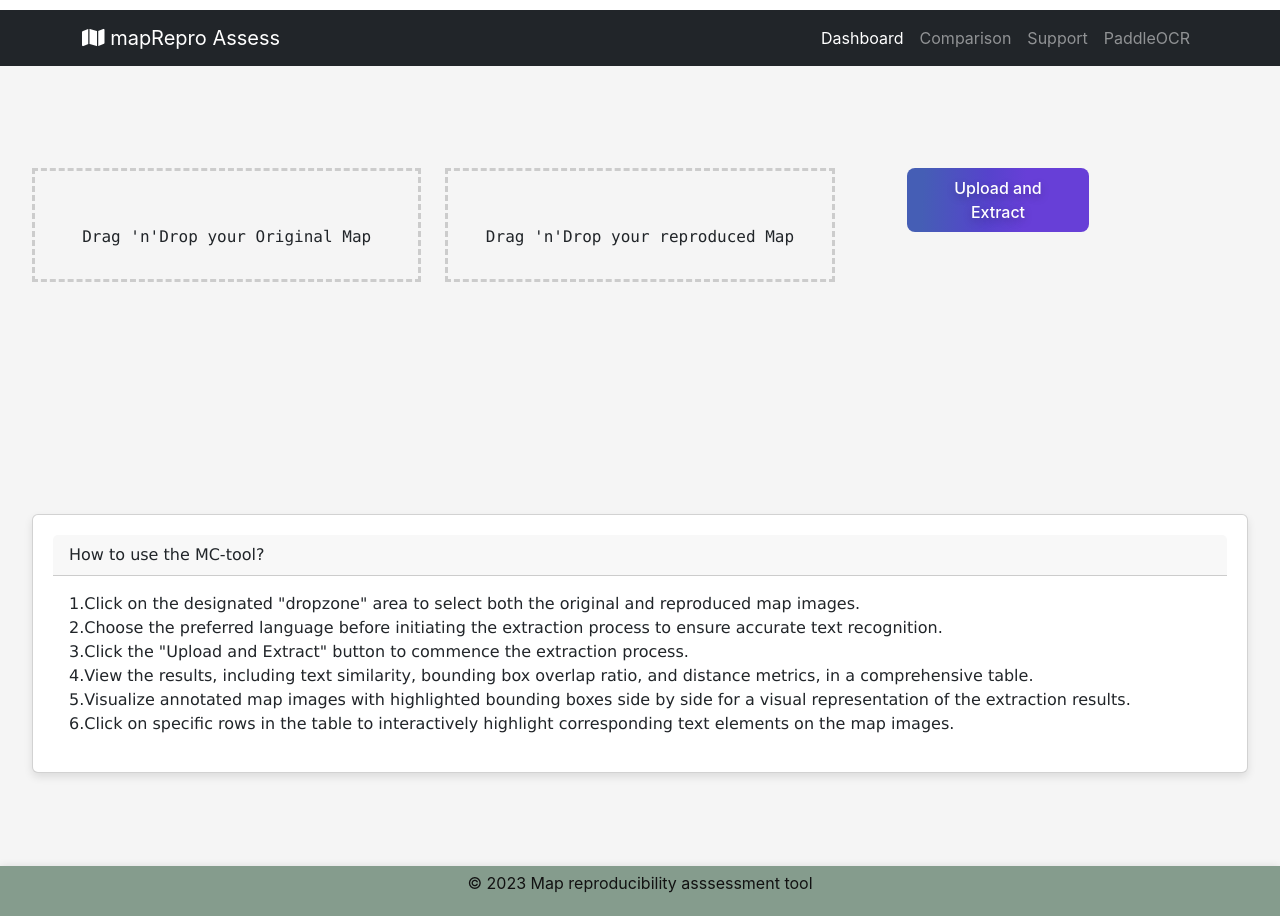
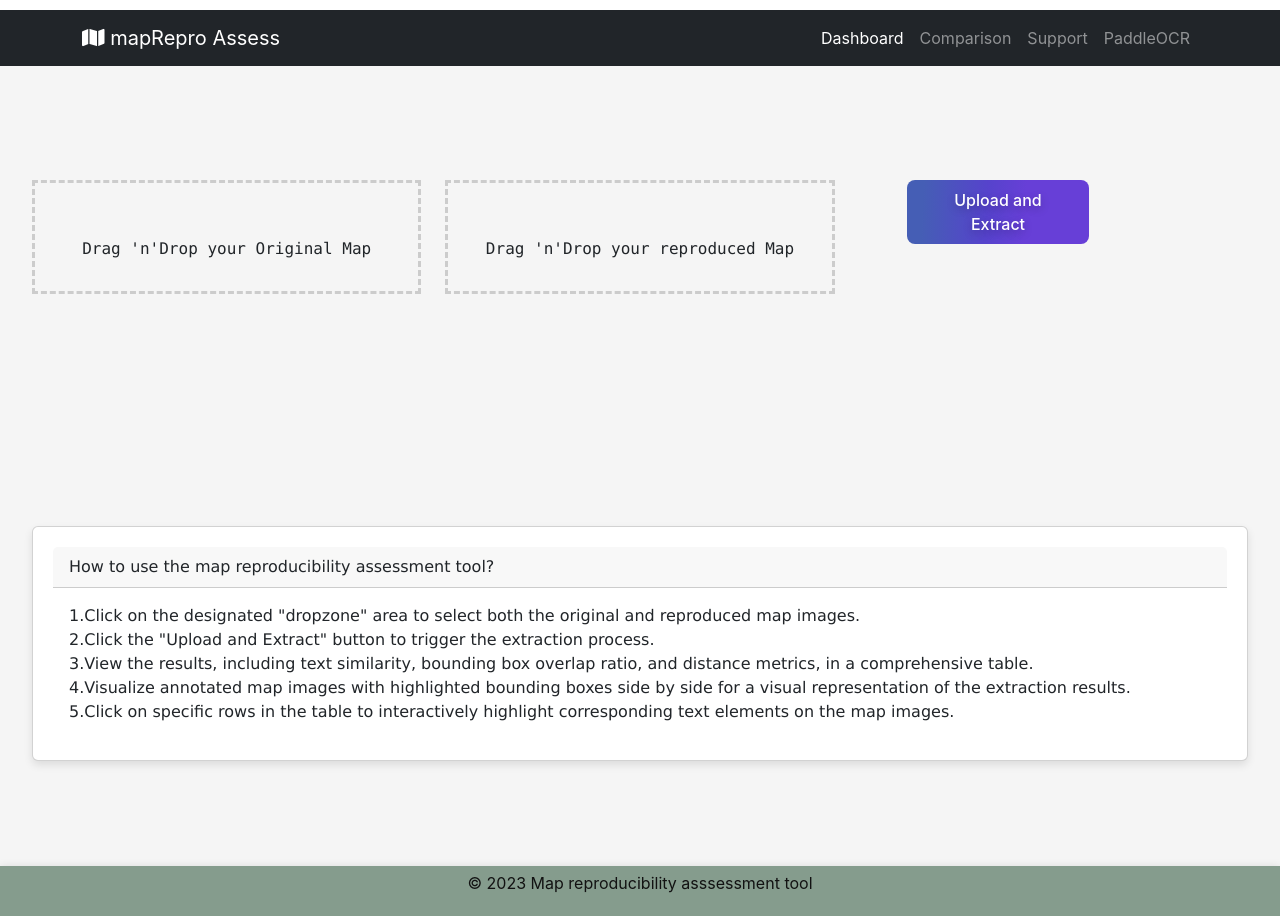
Before and after one commit to Yohannes19/Map-text-extraction-OCR, a React (Create React App) app in the folder React_Frontend/: page / in a window 1280 px wide. Built offline with nearby package versions, Linux system fonts and the light colour scheme; some icons are missing; a web font is replaced by a local one; what react-flag-icon-css would draw is missing.

Commit message:
Final rebuild

```diff
--- a/React_Frontend/src/components/MapUpload/FileUpload.js
+++ b/React_Frontend/src/components/MapUpload/FileUpload.js
@@ -187,18 +187,17 @@
       </Row>
       <Col sm={12}>
         <Card style={{  marginTop:'14rem',padding: "20px", boxShadow: "0 4px 8px rgba(0, 0, 0, 0.1)"}}>
-          <Card.Header>How to use the MC-tool?</Card.Header>
+          <Card.Header>How to use the map reproducibility assessment tool?</Card.Header>
           <Card.Body>
 
           1.Click on the designated "dropzone" area to select both the original and reproduced map images.<br/>
-          2.Choose the preferred language before initiating the extraction process to ensure accurate text recognition.<br/>
-          3.Click the "Upload and Extract" button to commence the extraction process.<br/>
+          2.Click the "Upload and Extract" button to trigger the extraction process.<br/>
 
-          4.View the results, including text similarity, bounding box overlap ratio, and distance metrics, in a comprehensive table.<br/>
+          3.View the results, including text similarity, bounding box overlap ratio, and distance metrics, in a comprehensive table.<br/>
 
-          5.Visualize annotated map images with highlighted bounding boxes side by side for a visual representation of the extraction results.<br/>
+          4.Visualize annotated map images with highlighted bounding boxes side by side for a visual representation of the extraction results.<br/>
 
-          6.Click on specific rows in the table to interactively highlight corresponding text elements on the map images.<br/>
+          5.Click on specific rows in the table to interactively highlight corresponding text elements on the map images.<br/>
 
            </Card.Body>
 
```
Also changed, not shown: 8 other files (tests, documents, lock files or other folders).
